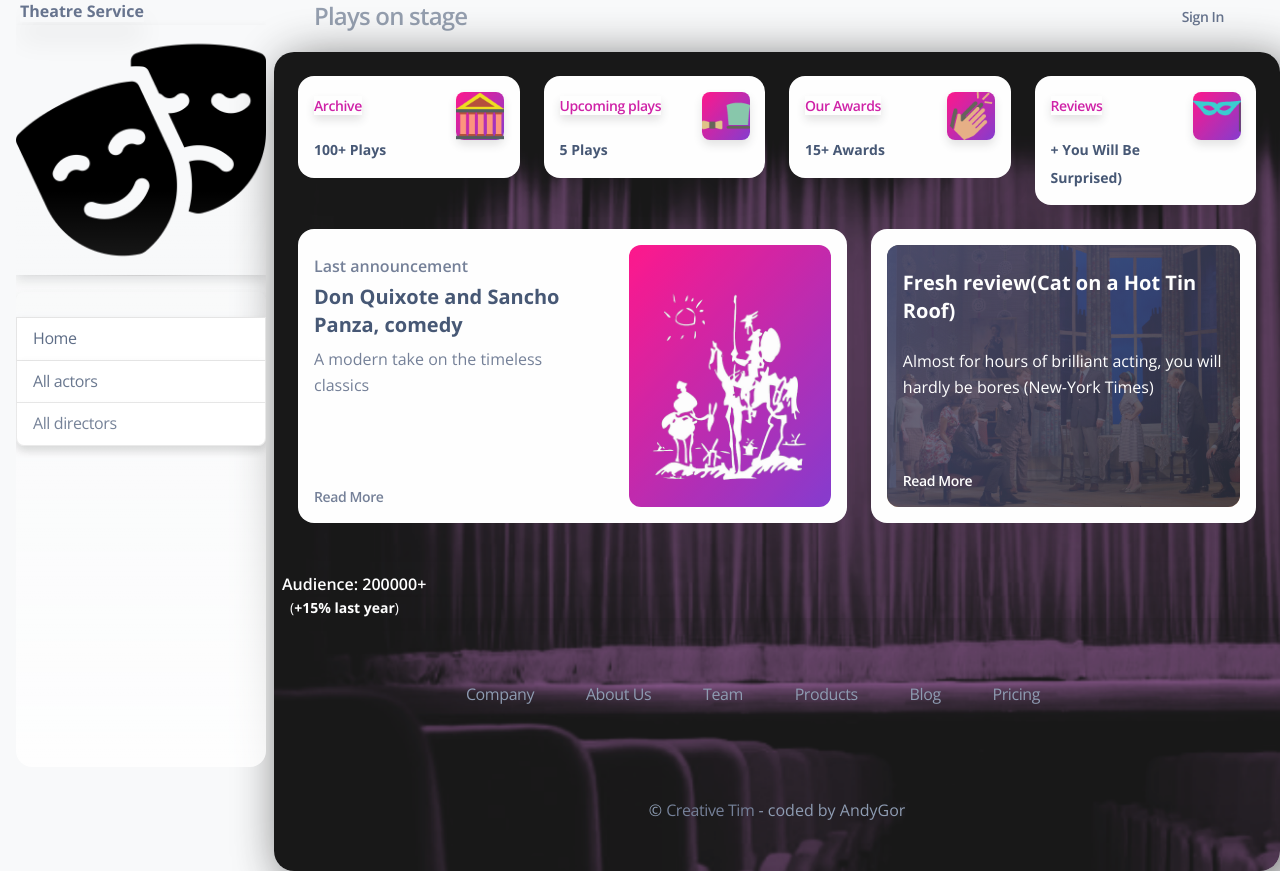
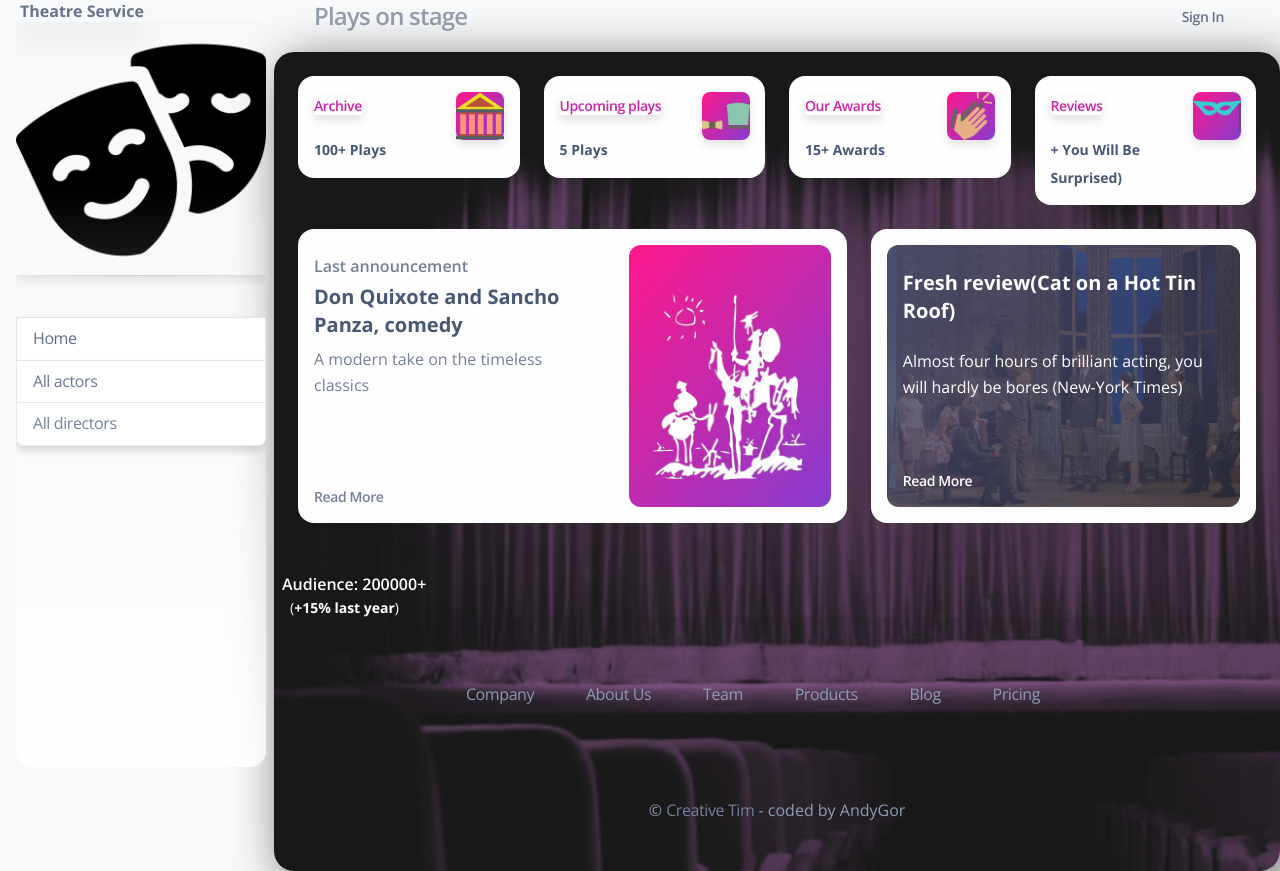
Before and after one commit to andy77andy/theatre, a Django app: page / in a window 1280 px wide. Shown: the part 17-888 px from the top of the page. Run offline with Django 4.2, Linux system fonts and the light colour scheme; data that the repository does not hold is empty; some libraries are stand-ins or nearby versions.

Commit message:
"Edit index.html"

```diff
--- a/templates/backstage/index.html
+++ b/templates/backstage/index.html
@@ -137,7 +137,7 @@
               <span class="mask bg-gradient-dark"></span>
               <div class="card-body position-relative z-index-1 d-flex flex-column h-100 p-3">
                 <h5 class="text-white font-weight-bolder mb-4 pt-2">Fresh review(Cat on a Hot Tin Roof)</h5>
-                <p class="text-white">Almost for hours of brilliant acting, you will hardly be bores (New-York Times) </p><!-- article2 -->
+                <p class="text-white">Almost four hours of brilliant acting, you will hardly be bores (New-York Times) </p><!-- article2 -->
                 <a class="text-white text-sm font-weight-bold mb-0 icon-move-right mt-auto" href="javascript:;">
                   Read More
                   <i class="fas fa-arrow-right text-sm ms-1" aria-hidden="true"></i>
```
